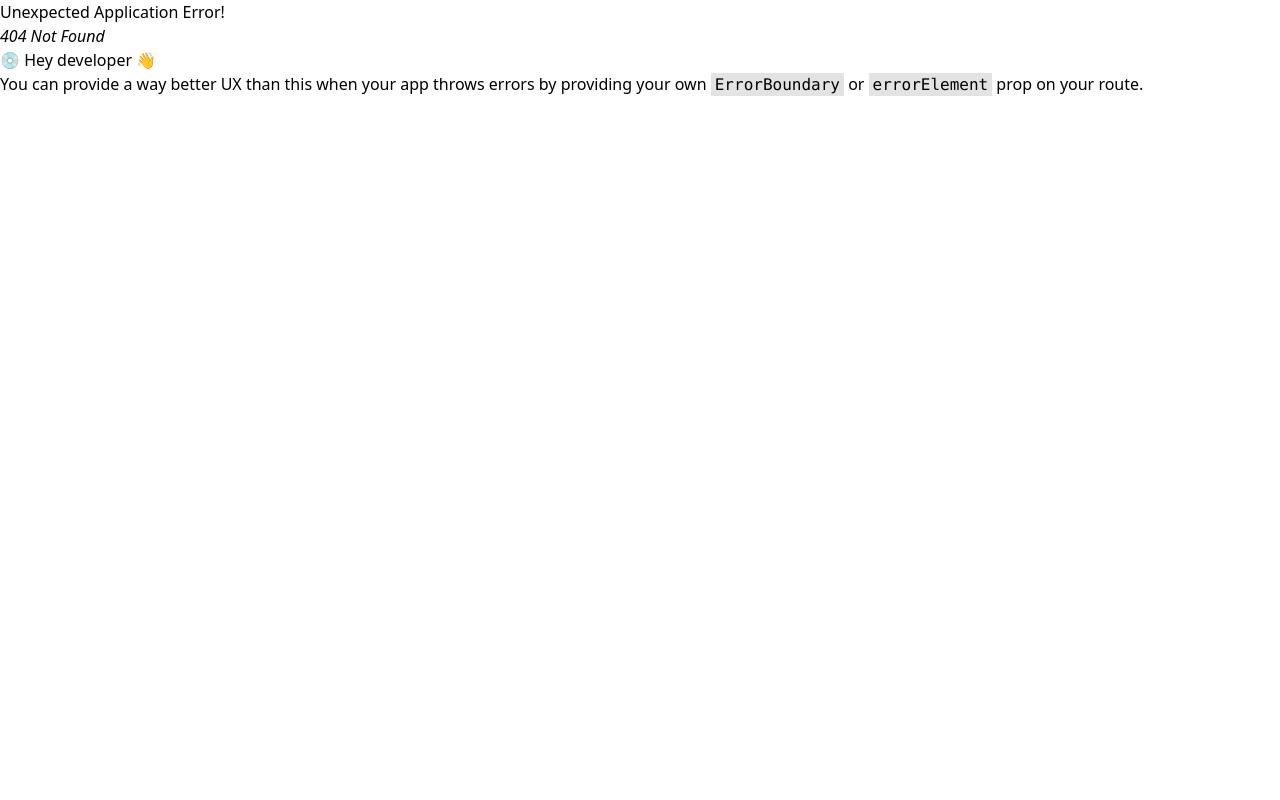
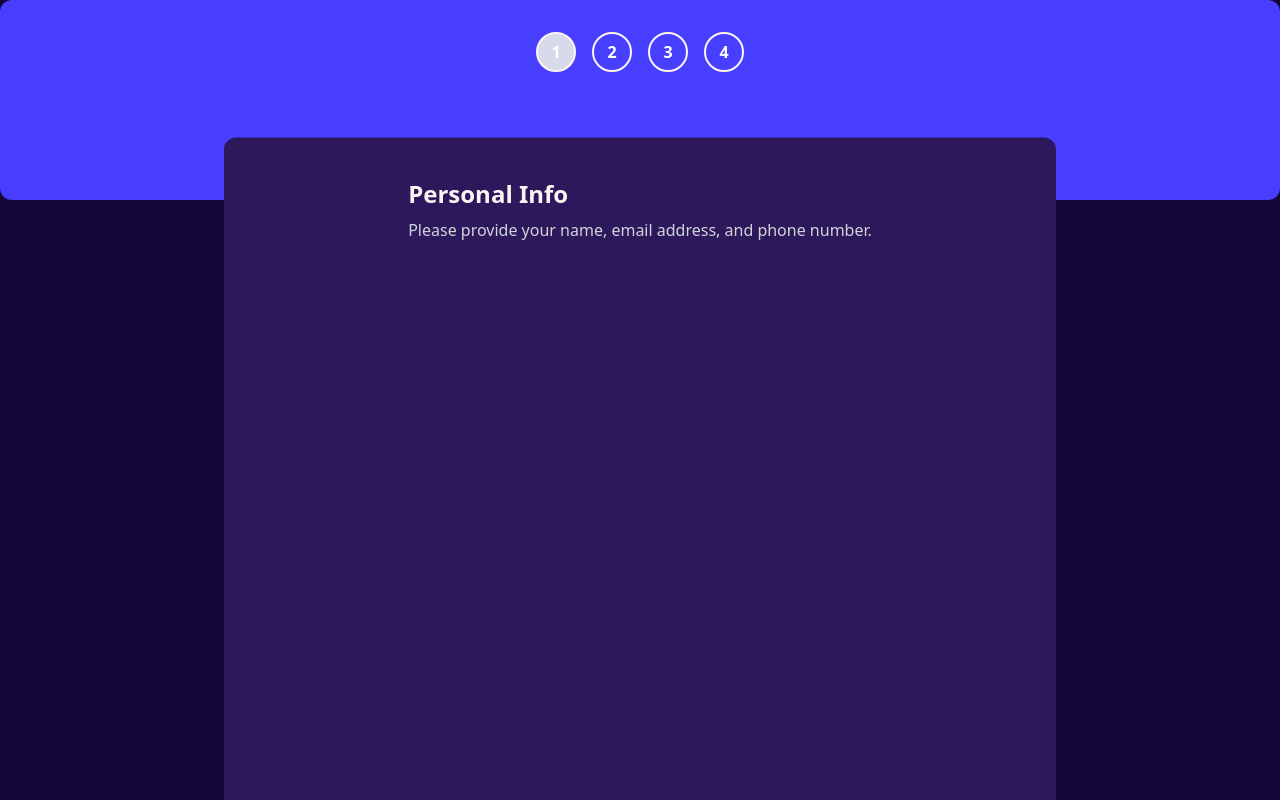
Before and after one commit to AtanasovCode/planit-multistep-form, a React app: page /multi-step/step-one in a window 1280 px wide. Before the commit this address had no page. Built offline with nearby package versions, Linux system fonts and the light colour scheme; the HTML template or start-up script is replaced by a standard one.

Commit message:
added child path for step one

```diff
--- a/src/components/StepContainer.jsx
+++ b/src/components/StepContainer.jsx
@@ -1,8 +1,10 @@
+import { Outlet } from "react-router";
 import StepTracker from "./StepTracker";
 
 const StepContainer = () => {
     return (
-        <div className="w-[90vw] h-[90dvh] lg:w-[65vw] lg:h-[75vh] bg-card-background flex flex-col items-center justify-start p-4 lg:rounded-xl text-text">
+        <div className="w-[95vw] min-h-[100dvh] lg:w-[65vw] lg:min-h-auto lg:h-[75vh] bg-card-background flex flex-col-reverse items-center justify-end text-text">
+            <Outlet />
             <StepTracker />
         </div>
     );
--- a/src/components/StepTracker.jsx
+++ b/src/components/StepTracker.jsx
@@ -3,7 +3,7 @@ import Step from "./Step";
 
 const StepTracker = () => {
     return (
-        <div className="text-text flex items-start justify-center pt-8 lg:rounded-xl relative h-[30%] w-[100vw]
+        <div className="text-text flex items-start justify-center pt-8 lg:rounded-xl relative h-[25dvh] w-[100vw]
         bg-sidebar-mobile lg:bg-sidebar-desktop bg-cover bg-center bg-no-repeat">
             <div className="w-full flex items-center justify-center">
                 <Step number={1} text="Your Info" />
--- /dev/null
+++ b/src/steps/StepOne.jsx
@@ -0,0 +1,18 @@
+import { useStore } from "../../useStore";
+
+const StepOne = () => {
+    return (
+        <div className="bg-card-background w-[100%] rounded-xl translate-y-[-60%] pt-10 px-6 flex flex-col items-center justify-center text-text z-[99]">
+            <div className="flex flex-col items-start justify-center">
+                <div className="font-bold text-2xl mb-2 text-left">
+                    Personal Info
+                </div>
+                <div className="text-left text-gray-300">
+                    Please provide your name, email address, and phone number.
+                </div>
+            </div>
+        </div>
+    );
+}
+
+export default StepOne;
```
Also changed, not shown: src/App.jsx (+11 -2 lines).
